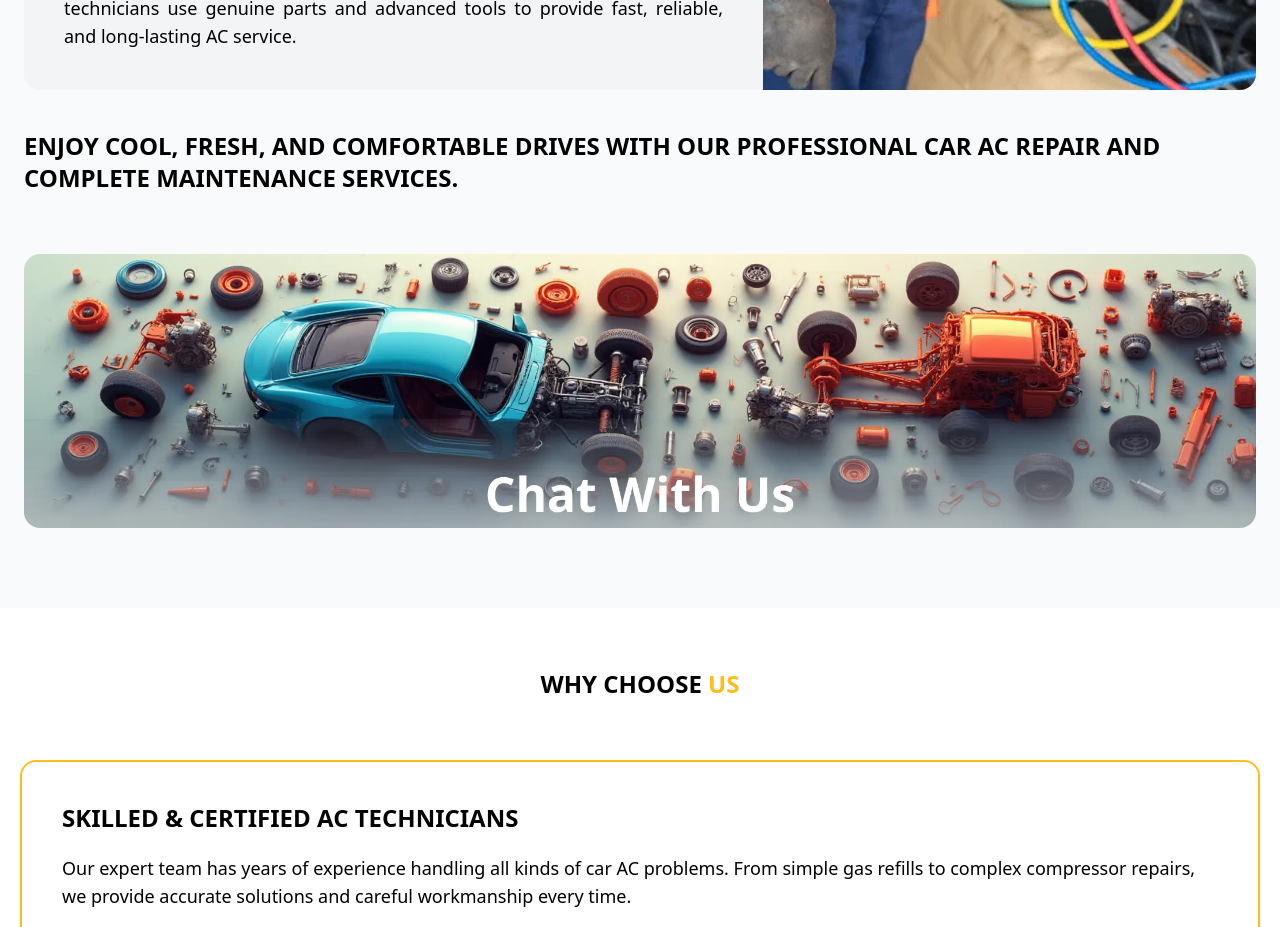
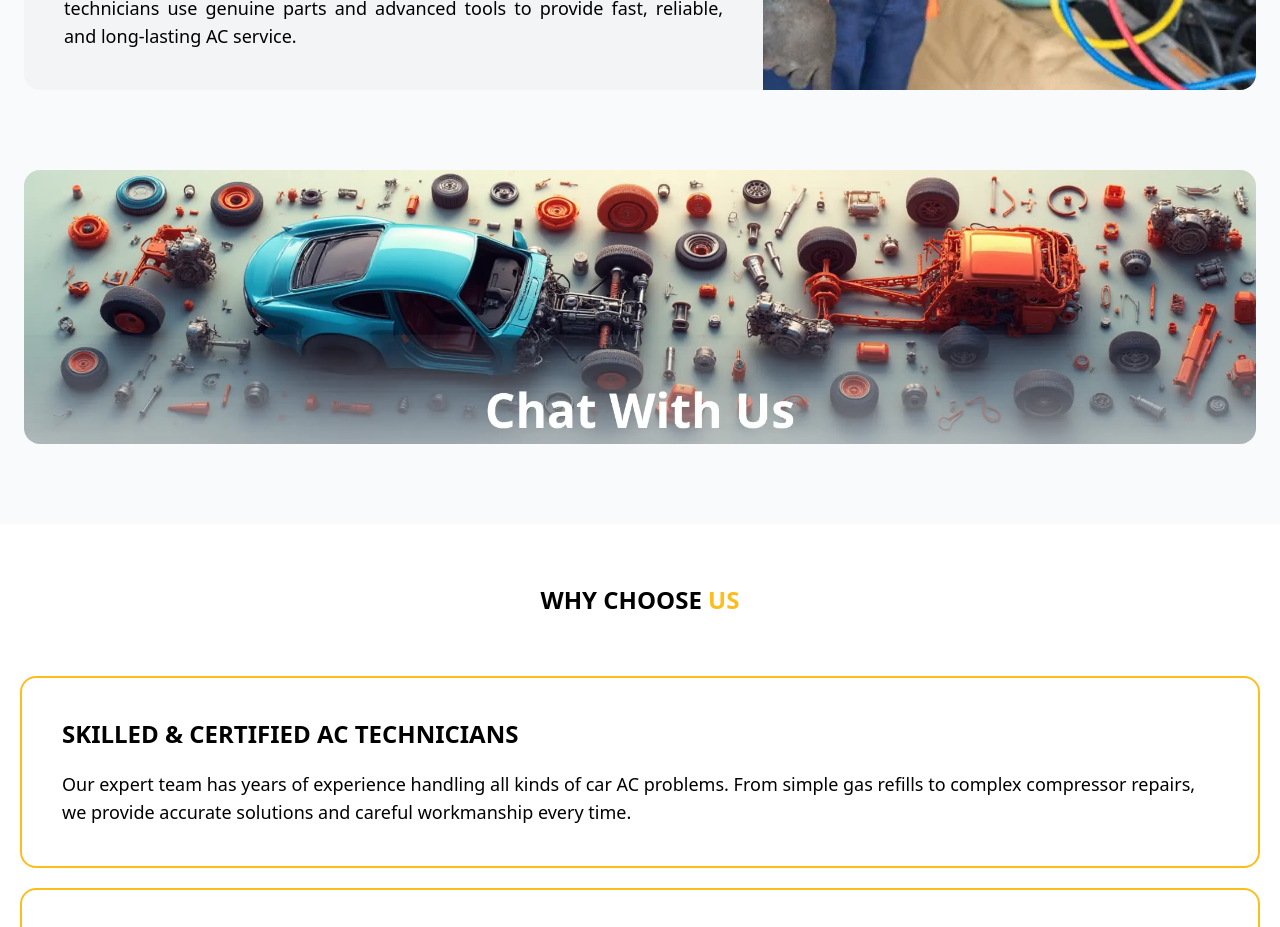
Before and after one commit to Vr7Rizwan/full-speed-auto, a Next.js app: page /services/ac-repair-maintenance in a window 1280 px wide. Shown: the part 1080-2007 px from the top of the page. Built offline with nearby package versions, Linux system fonts and the light colour scheme; no server answers.

Commit message:
removed herotxt from services

```diff
--- a/app/components/Services/Hero.tsx
+++ b/app/components/Services/Hero.tsx
@@ -2,14 +2,13 @@ import React from "react";
 import Link from "next/link";
 
 const Hero = ({
-  heroTxt,
+
   description,
   subheading,
 
 
   contentimg,
 }: {
-  heroTxt: string;
   description: string;
   subheading: string;
 
@@ -29,7 +28,6 @@ const Hero = ({
         </div>
       </div>
 
-      <h2 className="subHeading text-txtColor font-semibold">{heroTxt}</h2>
 
       <Link
         href="https://wa.me/971563220861?text=Hello%20I%20want%20to%20know%20more%20about%20your%20services"
--- a/app/resources/services.ts
+++ b/app/resources/services.ts
@@ -8,7 +8,6 @@ export interface ServiceType {
   contentimg: string;
   heading: string;
   subheading: string;
-  heroText: string;
   description: string;
   whyChooseUs: whyChooseUsTypes[];
   features: { icon: string; title: string; desc: string }[];
@@ -24,9 +23,6 @@ const servicesData: ServiceType[] = [
     heading: "Professional Radiator Repair & Cooling System Service",
     subheading: "Ensure your vehicle stays cool and efficient with expert radiator care",
     contentimg: "/assets/services/radiator-repair-content.webp",
-
-    heroText:
-      "Keep your engine cool and running smoothly with our professional radiator repair and complete cooling system services.",
 
     description:
       "Keep your engine cool and running smoothly with our professional radiator repair service. We carefully inspect for leaks, blockages, worn hoses, faulty thermostats, and weak water pumps using advanced tools. Regular radiator maintenance prevents overheating, saves repair costs, and extends the life of your engine. Our skilled technicians use high-quality parts and proven techniques to ensure reliable and long-lasting cooling system performance.",
@@ -110,8 +106,6 @@ const servicesData: ServiceType[] = [
 
     contentimg: "/assets/services/ceramic-coating-content.webp",
 
-    heroText:
-      "Give your car long-lasting shine and protection with our premium ceramic coating that keeps your paint looking new for years.",
 
     description:
       "Protect your car’s paint with our professional ceramic coating service. It forms a durable, high-quality layer that shields your vehicle from UV rays, scratches, dirt, and oxidation. This coating not only keeps your car looking shiny and new for longer but also makes cleaning easier and maintains the paint’s clarity. Applied by certified technicians, it ensures long-lasting protection and enhances the overall appearance and value of your vehicle.",
@@ -194,8 +188,6 @@ const servicesData: ServiceType[] = [
     subheading: "Keep your vehicle’s AC running perfectly with expert repair and regular maintenance",
     contentimg: "/assets/services/ac-repair-content.webp",
 
-    heroText:
-      "Enjoy cool, fresh, and comfortable drives with our professional car AC repair and complete maintenance services.",
 
     description:
       "Keep your car cool and comfortable even in the hottest Dubai weather with our professional AC repair service. We ensure your vehicle’s air conditioning system works efficiently by diagnosing issues like refrigerant leaks, compressor faults, and faulty components. Regular AC maintenance not only improves cooling performance but also extends the lifespan of your system, enhances air quality, and prevents unexpected breakdowns. Our certified technicians use genuine parts and advanced tools to provide fast, reliable, and long-lasting AC service.",
@@ -277,8 +269,6 @@ const servicesData: ServiceType[] = [
     contentimg: "/assets/services/engine-content.webp",
     subheading: "Optimize your engine performance and ECU efficiency with our professional service",
 
-    heroText:
-      "Ensure your car’s engine and ECU perform at their best with our professional maintenance and repair services.",
 
     description:
       "Ensure your car runs smoothly and efficiently with our comprehensive engine and ECU service. We cover every aspect of your vehicle’s engine health, including precise diagnostics, performance optimization, and repair or replacement of critical components. Regular maintenance helps prevent costly repairs, improves fuel efficiency, and keeps your engine performing at its best. Our certified technicians use advanced diagnostic tools and genuine parts to deliver reliable, long-lasting results, giving you confidence in your vehicle’s performance and safety.",
@@ -361,8 +351,6 @@ const servicesData: ServiceType[] = [
     subheading: "Ensure safety and smooth stopping power with our comprehensive brake system service",
     contentimg: "/assets/services/brake-system-content.webp",
 
-    heroText:
-      "Stay safe on the road with our professional brake system repair and maintenance services.",
 
     description:
       "Stay safe on every journey with our professional brake system service. We thoroughly inspect and maintain all components, including brake pads, rotors, calipers, and fluid systems, to ensure your vehicle stops reliably under any conditions. Regular brake maintenance prevents accidents, reduces repair costs, and extends the life of your braking components. Our certified technicians use high-quality parts and precise techniques to deliver long-lasting performance, giving you peace of mind and confidence behind the wheel.",
@@ -444,8 +432,6 @@ const servicesData: ServiceType[] = [
     subheading: "Restore smooth shifting and reliable performance with expert transmission and gearbox repairs",
     contentimg: "/assets/services/transmission-content.webp",
 
-    heroText:
-      "Enjoy smooth, precise driving with our professional transmission and gearbox repair and maintenance services.",
 
     description:
       "Enjoy smooth and efficient driving with our expert transmission and gearbox service. We carefully inspect and maintain all components, including clutches, gears, bearings, and fluids, to ensure precise gear shifts and reliable power delivery. Regular maintenance prevents wear and costly repairs while extending the life of your transmission system. Our certified technicians use advanced tools and genuine parts to provide accurate, long-lasting service, keeping your vehicle performing at its best under all driving conditions.",
@@ -528,8 +514,6 @@ const servicesData: ServiceType[] = [
     subheading: "Maintain ride comfort and precise handling with our suspension and steering maintenance services",
     contentimg: "/assets/services/suspension-content.webp",
 
-    heroText:
-      "Drive smoothly and safely with our professional suspension and steering repair and maintenance services.",
 
     description:
       "Maintain a smooth and stable ride with our professional suspension and steering service. We thoroughly inspect and repair shocks, struts, springs, and steering components to ensure your vehicle handles safely and comfortably. Our service also includes wheel alignment to prevent uneven tire wear and improve driving performance. Certified technicians use high-quality parts and advanced tools to deliver precise, long-lasting repairs, enhancing vehicle stability, ride comfort, and overall safety on every journey.",
@@ -612,8 +596,6 @@ const servicesData: ServiceType[] = [
     subheading: "Keep your engine healthy and running smoothly with regular oil changes and fluid inspections",
     contentimg: "/assets/services/oil-change-content.webp",
 
-    heroText:
-      "Keep your engine healthy and running efficiently with our professional oil change and fluid maintenance services.",
 
     description:
       "Keep your engine running smoothly and efficiently with our comprehensive oil change and fluid inspection service. We replace engine oil, check coolant, brake fluid, power steering fluid, and other essential fluids to ensure optimal performance. Regular maintenance helps prevent leaks, reduces wear, improves fuel efficiency, and extends the life of your engine. Our certified technicians use high-quality oils and fluids, performing thorough checks to maintain your vehicle’s reliability and prevent costly repairs.",
@@ -693,8 +675,6 @@ const servicesData: ServiceType[] = [
     heading: "Electrical & Comfort System Repairs",
     subheading: "Ensure all electrical and comfort systems function flawlessly for a safe and enjoyable ride",
 
-    heroText:
-      "Keep your car’s advanced electrical and comfort systems working perfectly with our expert services.",
 
     description:
       "Our electrical and comfort systems service ensures all your car’s electronic features work perfectly. We repair and maintain infotainment systems, sensors, lighting, AC, seats, climate controls, and other comfort modules. Using advanced diagnostic tools, our certified technicians accurately identify and fix issues, perform software updates, and ensure long-lasting performance. Regular maintenance prevents unexpected breakdowns and keeps your car’s technology functioning reliably and efficiently.",
@@ -776,8 +756,6 @@ const servicesData: ServiceType[] = [
     subheading: "Optimize engine performance and fuel efficiency with our professional fuel injection service",
     contentimg: "/assets/services/fuel-injection-content.webp",
 
-    heroText:
-      "Maximize engine efficiency and performance with our professional fuel injection cleaning and maintenance services.",
 
     description:
       "Our fuel injection service thoroughly cleans, inspects, and maintains all fuel injectors to ensure smooth engine performance and efficient fuel delivery. We remove clogs, check fuel flow, and adjust injector settings using specialized equipment. Regular servicing improves fuel efficiency, reduces emissions, prevents engine misfires, and extends the lifespan of your engine, keeping your vehicle running reliably and efficiently.",
@@ -857,8 +835,6 @@ const servicesData: ServiceType[] = [
     subheading: "Get a detailed assessment of any vehicle before purchase with expert inspection and diagnostics",
     contentimg: "/assets/services/pre-purchase-content.webp",
 
-    heroText:
-      "Make a safe and confident vehicle purchase with our detailed pre-purchase inspection and diagnostics.",
 
     description:
       "We perform comprehensive inspections of vehicles before purchase, covering the engine, transmission, suspension, brakes, electrical systems, and other critical components. Our certified technicians identify potential issues, hidden damages, and maintenance needs, providing a detailed report. This helps buyers make informed decisions, avoid costly repairs, and ensure the vehicle is safe, reliable, and roadworthy.",
@@ -937,8 +913,6 @@ const servicesData: ServiceType[] = [
     heading: "Expert Performance Tuning & ECU Upgrades",
     subheading: "Enhance your vehicle’s power and efficiency with professional performance tuning and ECU upgrades",
 
-    heroText:
-      "Boost your vehicle’s power, efficiency, and driving experience with professional performance tuning and ECU upgrades.",
 
     description:
       "Our performance tuning service expertly optimizes engine and ECU settings to boost power, torque, and fuel efficiency while ensuring complete vehicle safety. Using advanced diagnostic tools and software, we fine-tune performance parameters for improved throttle response, smoother acceleration, and overall driving dynamics. Every adjustment is performed by certified technicians to guarantee reliability, longevity, and an enhanced driving experience.",
@@ -1020,8 +994,6 @@ const servicesData: ServiceType[] = [
     heading: "Professional Paint Protection & Car Coatings",
     subheading: "Shield your vehicle’s paint and maintain its shine with premium protection and coating services",
 
-    heroText:
-      "Keep your car’s paint flawless and protected with professional PPF, ceramic coatings, and car dip color services.",
 
     description:
       "Our paint protection services provide a durable shield against scratches, fading, UV rays, bird droppings, and other environmental factors that can damage your vehicle's exterior. We offer professional application of PPF, ceramic coatings, and protective films to maintain your car’s glossy finish, enhance its aesthetic appeal, and preserve resale value. Certified technicians use precision techniques to ensure long-lasting protection and a flawless, showroom-quality look.",
@@ -1103,8 +1075,6 @@ const servicesData: ServiceType[] = [
 
     heading: "Expert Alloy Wheel Repair & Refurbishment",
 
-    heroText:
-      "Restore your alloy wheels to perfect condition with professional repair, refurbishment, and maintenance services.",
 
     description:
       "We repair and refurbish damaged alloy wheels, restoring both their structural integrity and visual appeal. Our services include straightening bent wheels, repairing cracks, refinishing surfaces, and applying protective coatings. Using advanced tools and high-quality materials, our certified technicians ensure your wheels are safe, durable, and look as good as new, enhancing both performance and aesthetics.",
--- a/app/services/[service]/page.tsx
+++ b/app/services/[service]/page.tsx
@@ -39,7 +39,6 @@ const page = async ({ params }: { params: { service: string } }) => {
         {selectedService.heading}
       </h1>
       <Hero
-        heroTxt={selectedService.heroText}
         description={selectedService.description}
         subheading={selectedService.subheading}
         contentimg={selectedService.contentimg}
```
